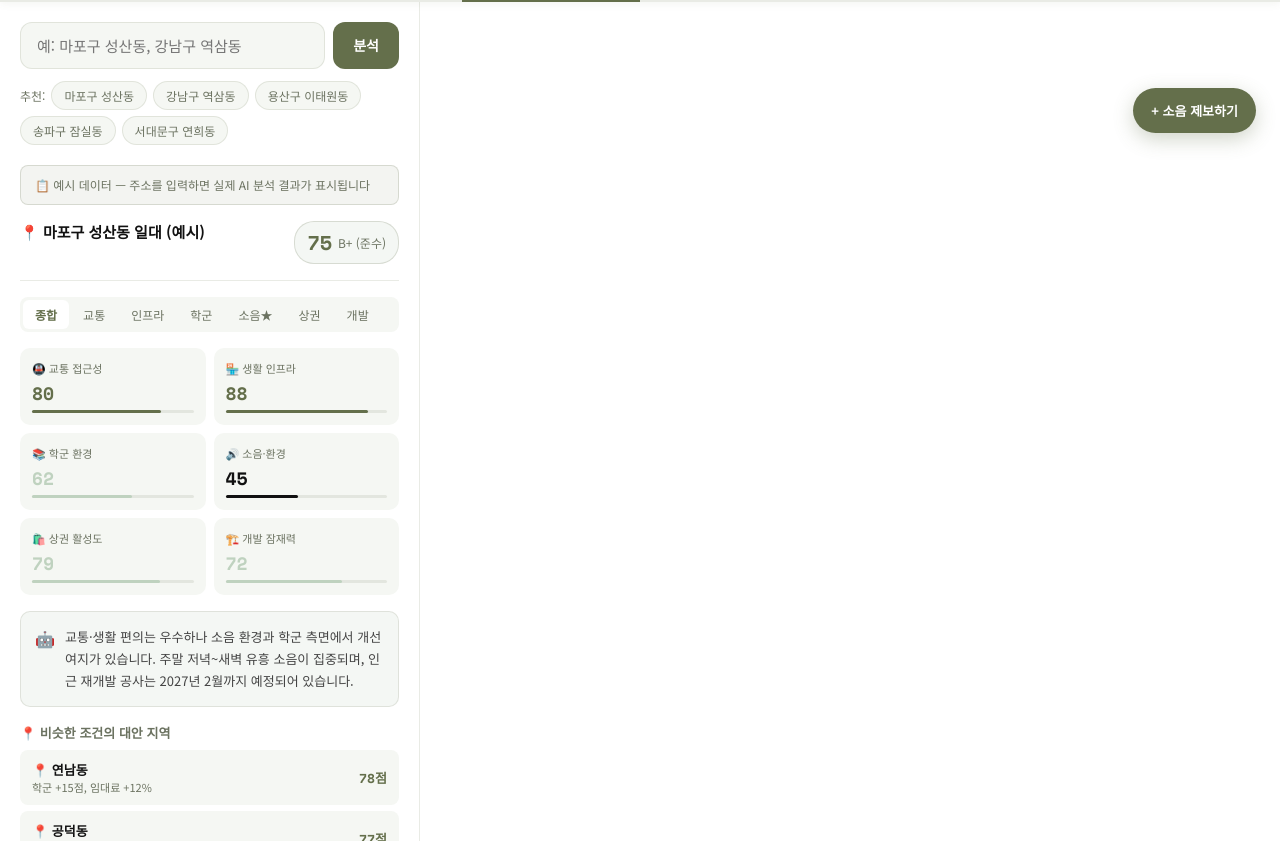
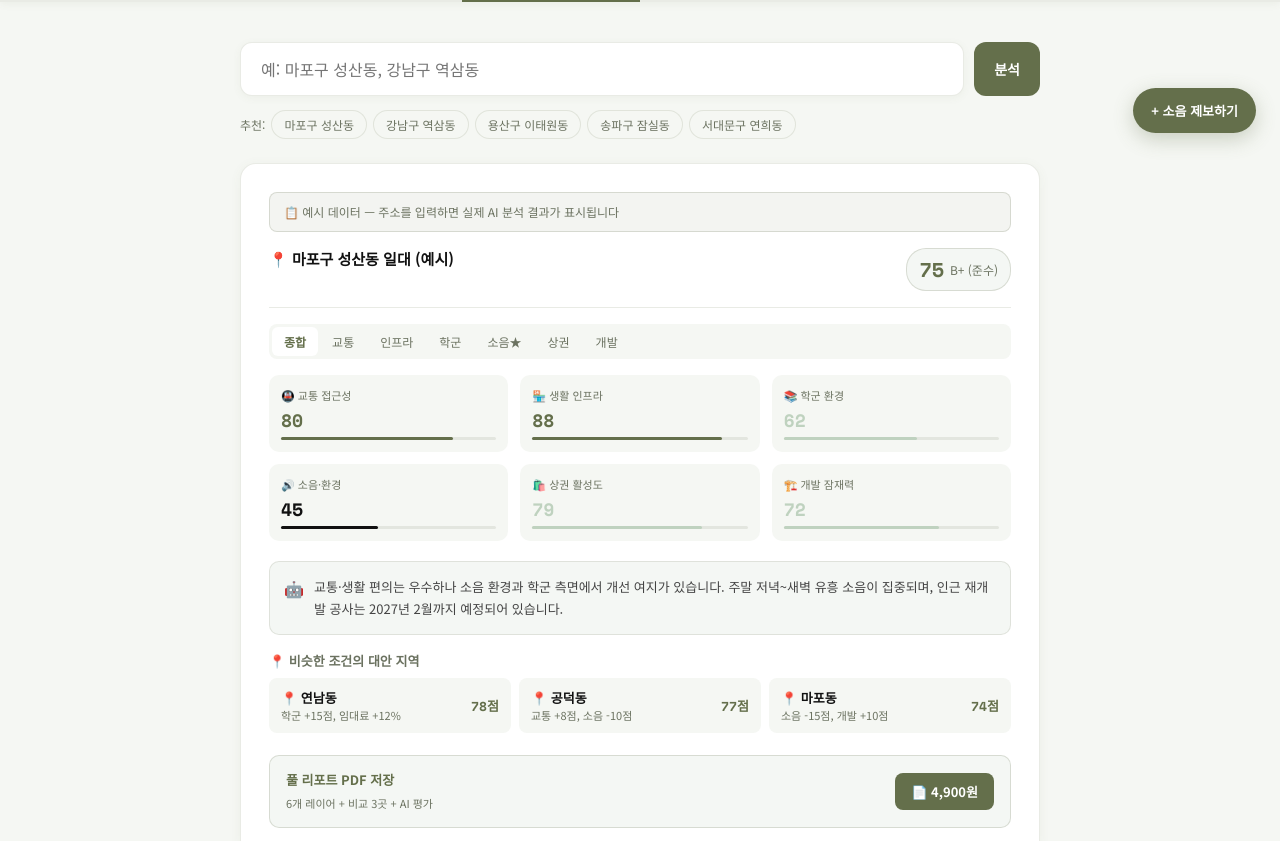
Before and after one commit to msdy1102/moveiq, a Next.js app: page / in a window 1280 px wide. Shown: the part 639-1480 px from the top of the page. Built offline with nearby package versions, Linux system fonts and the light colour scheme.

Commit message:
사이드 수정 3

```diff
--- a/app/page.module.css
+++ b/app/page.module.css
@@ -268,6 +268,87 @@
 .mainContent { flex:1; display:flex; flex-direction:column; overflow:hidden; }
 .mainContentHidden { display:none; }
 
+/* ── 입지 분석 전체 너비 레이아웃 ── */
+.analysisPage {
+  width: 100%;
+  min-height: calc(100vh - var(--header-h) - 54px);
+  background: var(--bg2);
+  padding: 40px 24px 80px;
+}
+.analysisInner {
+  max-width: 800px;
+  margin: 0 auto;
+}
+.searchRowCenter {
+  display: flex; gap: 10px; margin-bottom: 14px;
+}
+.bigInputCenter {
+  flex: 1;
+  padding: 14px 20px;
+  background: #fff;
+  border: 1.5px solid var(--border);
+  border-radius: var(--r);
+  font-size: 16px;
+  outline: none;
+  box-shadow: 0 2px 8px rgba(100,111,75,.06);
+}
+.bigInputCenter:focus { border-color: var(--main); }
+.resultBoxCenter {
+  animation: fadeUp .4s ease;
+  background: #fff;
+  border-radius: 16px;
+  padding: 28px;
+  border: 1px solid var(--border);
+  box-shadow: 0 2px 12px rgba(100,111,75,.06);
+  margin-top: 24px;
+}
+.scoreGridCenter {
+  display: grid;
+  grid-template-columns: repeat(3, 1fr);
+  gap: 12px;
+  margin-bottom: 20px;
+}
+@media (max-width: 600px) {
+  .scoreGridCenter { grid-template-columns: repeat(2, 1fr); }
+}
+.compareGridCenter {
+  display: grid;
+  grid-template-columns: repeat(3, 1fr);
+  gap: 8px;
+  margin-bottom: 16px;
+}
+@media (max-width: 640px) {
+  .compareGridCenter { grid-template-columns: 1fr; }
+}
+
+/* ── 소음 지도 검색 섹션 ── */
+.noiseSearchSection {
+  padding-bottom: 14px;
+  border-bottom: 1px solid var(--border);
+  margin-bottom: 16px;
+}
+.noiseSearchRow {
+  display: flex; gap: 6px; margin-top: 8px;
+}
+.noiseSearchInput {
+  flex: 1;
+  padding: 9px 12px;
+  background: var(--bg2);
+  border: 1.5px solid var(--border);
+  border-radius: 8px;
+  font-size: 13px;
+  outline: none;
+}
+.noiseSearchInput:focus { border-color: var(--main); background: #fff; }
+.btnNoiseSearch {
+  background: var(--main); color: #fff;
+  border: none; cursor: pointer;
+  font-size: 12px; font-weight: 700;
+  padding: 9px 14px; border-radius: 8px;
+  white-space: nowrap;
+}
+.btnNoiseSearch:hover { background: #000; }
+
 /* 예시 배지 */
 .sampleBadge {
   background: rgba(100,111,75,.08); border: 1px solid rgba(100,111,75,.2);
--- a/app/page.tsx
+++ b/app/page.tsx
@@ -152,7 +152,7 @@ function KakaoMap({ lat, lng, loading }: { lat: number; lng: number; loading: bo
     if (document.getElementById('kakao-sdk')) { init(); return; }
     const s = document.createElement('script');
     s.id  = 'kakao-sdk';
-    s.src = `//dapi.kakao.com/v2/maps/sdk.js?appkey=${key}&autoload=false`;
+    s.src = `//dapi.kakao.com/v2/maps/sdk.js?appkey=${key}&libraries=services&autoload=false`;
     s.onload = init;
     document.head.appendChild(s);
   }, [lat, lng, loading]);
@@ -177,10 +177,11 @@ export default function HomePage() {
   const [reportOpen,   setReportOpen]   = useState(false);
   const [reportOk,     setReportOk]     = useState(false);
   const [pageModal,    setPageModal]    = useState<string|null>(null);
-  const [mapView,      setMapView]      = useState<'pin'|'heat'>('pin');
-  const [userLat,      setUserLat]      = useState<number|null>(null);
-  const [userLng,      setUserLng]      = useState<number|null>(null);
-  const [locLoading,   setLocLoading]   = useState(false);
+  const [mapView,           setMapView]           = useState<'pin'|'heat'>('pin');
+  const [userLat,           setUserLat]           = useState<number|null>(null);
+  const [userLng,           setUserLng]           = useState<number|null>(null);
+  const [locLoading,        setLocLoading]        = useState(false);
+  const [noiseSearchInput,  setNoiseSearchInput]  = useState('');
 
   const STEPS = ['교통 데이터 수집 중...','생활 시설 분석 중...','소음 데이터 연동 중...','AI 종합 평가 생성 중...'];
 
@@ -194,6 +195,36 @@ export default function HomePage() {
       () => { setUserLat(37.5665); setUserLng(126.9780); setLocLoading(false); },
       { timeout: 8000 }
     );
+  }
+
+  // 소음 지도 주소 검색 (Kakao 지오코딩)
+  function searchNoiseLocation() {
+    const addr = noiseSearchInput.trim();
+    if (!addr) return;
+    const key = process.env.NEXT_PUBLIC_KAKAO_MAP_KEY;
+    if (!key) return;
+    const doSearch = () => {
+      const k = (window as any).kakao;
+      if (!k?.maps?.services) return;
+      const geocoder = new k.maps.services.Geocoder();
+      geocoder.addressSearch(addr, (result: any[], status: string) => {
+        if (status === k.maps.services.Status.OK && result.length > 0) {
+          const lat = parseFloat(result[0].y);
+          const lng = parseFloat(result[0].x);
+          setUserLat(lat);
+          setUserLng(lng);
+          setLocLoading(false);
+        } else {
+          alert('주소를 찾을 수 없습니다. 다시 확인해 주세요.');
+        }
+      });
+    };
+    if (document.getElementById('kakao-sdk')) { doSearch(); return; }
+    const s = document.createElement('script');
+    s.id  = 'kakao-sdk';
+    s.src = `//dapi.kakao.com/v2/maps/sdk.js?appkey=${key}&libraries=services&autoload=false`;
+    s.onload = () => { (window as any).kakao.maps.load(doSearch); };
+    document.head.appendChild(s);
   }
 
   async function runAnalysis(addr?: string) {
@@ -287,14 +318,14 @@ export default function HomePage() {
 
       {/* ── APP ── */}
       <div className={styles.app}>
-        {/* 3. 사이드바 폭 항상 고정 (full 클래스 없음) */}
-        <aside className={styles.sidebar}>
 
-          {/* 입지 분석 패널 */}
+        {/* ── 입지 분석 탭: 전체 너비 중앙 레이아웃 ── */}
         {tab==='search' && (
-            <div className={styles.sidebarContent}>
-              <div className={styles.searchRow}>
-                <input id="mainInput" className={styles.bigInput} value={input} onChange={e=>setInput(e.target.value)} onKeyDown={e=>e.key==='Enter'&&runAnalysis()} placeholder="예: 마포구 성산동, 강남구 역삼동"/>
+          <div className={styles.analysisPage}>
+            <div className={styles.analysisInner}>
+              {/* 검색 */}
+              <div className={styles.searchRowCenter}>
+                <input id="mainInput" className={styles.bigInputCenter} value={input} onChange={e=>setInput(e.target.value)} onKeyDown={e=>e.key==='Enter'&&runAnalysis()} placeholder="예: 마포구 성산동, 강남구 역삼동"/>
                 <button className={styles.btnAnalyze} onClick={()=>runAnalysis()}>분석</button>
               </div>
               <div className={styles.quickChips}>
@@ -318,10 +349,9 @@ export default function HomePage() {
                 </div>
               )}
 
-              {/* 1·2. 예시 or 실제 결과 */}
+              {/* 결과 */}
               {!loading && (
-                <div className={styles.resultBox}>
-                  {/* 1. 예시 배지 */}
+                <div className={styles.resultBoxCenter}>
                   {!result && (
                     <div className={styles.sampleBadge}>
                       📋 예시 데이터 — 주소를 입력하면 실제 AI 분석 결과가 표시됩니다
@@ -344,7 +374,7 @@ export default function HomePage() {
 
                   {rTab==='overview' && (
                     <>
-                      <div className={styles.scoreGrid}>
+                      <div className={styles.scoreGridCenter}>
                         {LAYERS.map(l=>(
                           <div key={l.name} className={styles.scoreCard}>
                             <div className={styles.scLabel}>{l.icon} {l.name}</div>
@@ -355,12 +385,14 @@ export default function HomePage() {
                       </div>
                       <div className={styles.aiBox}><span>🤖</span><p>{D.ai_comment}</p></div>
                       <div className={styles.compareTitle}>📍 비슷한 조건의 대안 지역</div>
+                      <div className={styles.compareGridCenter}>
                         {D.alternatives.map(a=>(
                           <div key={a.name} className={styles.compareItem}>
                             <div><div className={styles.compareName}>📍 {a.name}</div><div className={styles.compareNote}>{a.note}</div></div>
                             <span className={styles.compareScore}>{a.score}점</span>
                           </div>
                         ))}
+                      </div>
                       <div className={styles.pdfCta}>
                         <div><strong>풀 리포트 PDF 저장</strong><small>6개 레이어 + 비교 3곳 + AI 평가</small></div>
                         <button className={styles.btnPdf}>📄 4,900원</button>
@@ -392,11 +424,28 @@ export default function HomePage() {
                 </div>
               )}
             </div>
+          </div>
         )}
 
-          {/* 소음 지도 사이드 패널 */}
+        {/* ── 소음 지도 탭: 사이드 + 지도 ── */}
         {tab==='noise' && (
+        <aside className={styles.sidebar}>
           <div className={styles.sidebarContent}>
+            {/* 소음 지도 검색 */}
+            <div className={styles.noiseSearchSection}>
+              <div className={styles.noiseSummaryTitle}>🔍 소음 지도 검색</div>
+              <div className={styles.noiseSearchRow}>
+                <input
+                  className={styles.noiseSearchInput}
+                  value={noiseSearchInput}
+                  onChange={e=>setNoiseSearchInput(e.target.value)}
+                  onKeyDown={e=>e.key==='Enter'&&searchNoiseLocation()}
+                  placeholder="주소 입력 (예: 마포구 성산동)"
+                />
+                <button className={styles.btnNoiseSearch} onClick={searchNoiseLocation}>검색</button>
+              </div>
+            </div>
+
             <div className={styles.noiseSummary}>
               <div className={styles.noiseSummaryTitle}>🔊 실시간 소음 지도</div>
               {locLoading
@@ -410,13 +459,12 @@ export default function HomePage() {
               ))}
             </div>
             <button className={styles.btnSubmitFull} onClick={()=>setReportOpen(true)}>+ 소음 제보하기</button>
-              <button className={styles.btnSecondaryFull} onClick={()=>setTab('search')}>🏙️ 이 지역 입지 분석 →</button>
           </div>
+        </aside>
         )}
-        </aside>
 
-        {/* 우측 콘텐츠 */}
-        <div className={`${styles.mainContent} ${tab==='search'?styles.mainContentHidden:''}`}>
+        {/* 우측 콘텐츠 (소음 탭에서만 표시) */}
+        <div className={`${styles.mainContent} ${tab!=='noise'?styles.mainContentHidden:''}`}>
           {tab==='noise' && (
             <div className={styles.mapArea}>
               <div className={styles.mapToolbar}>
```
Lines whose indentation alone changed are shown as unchanged.
